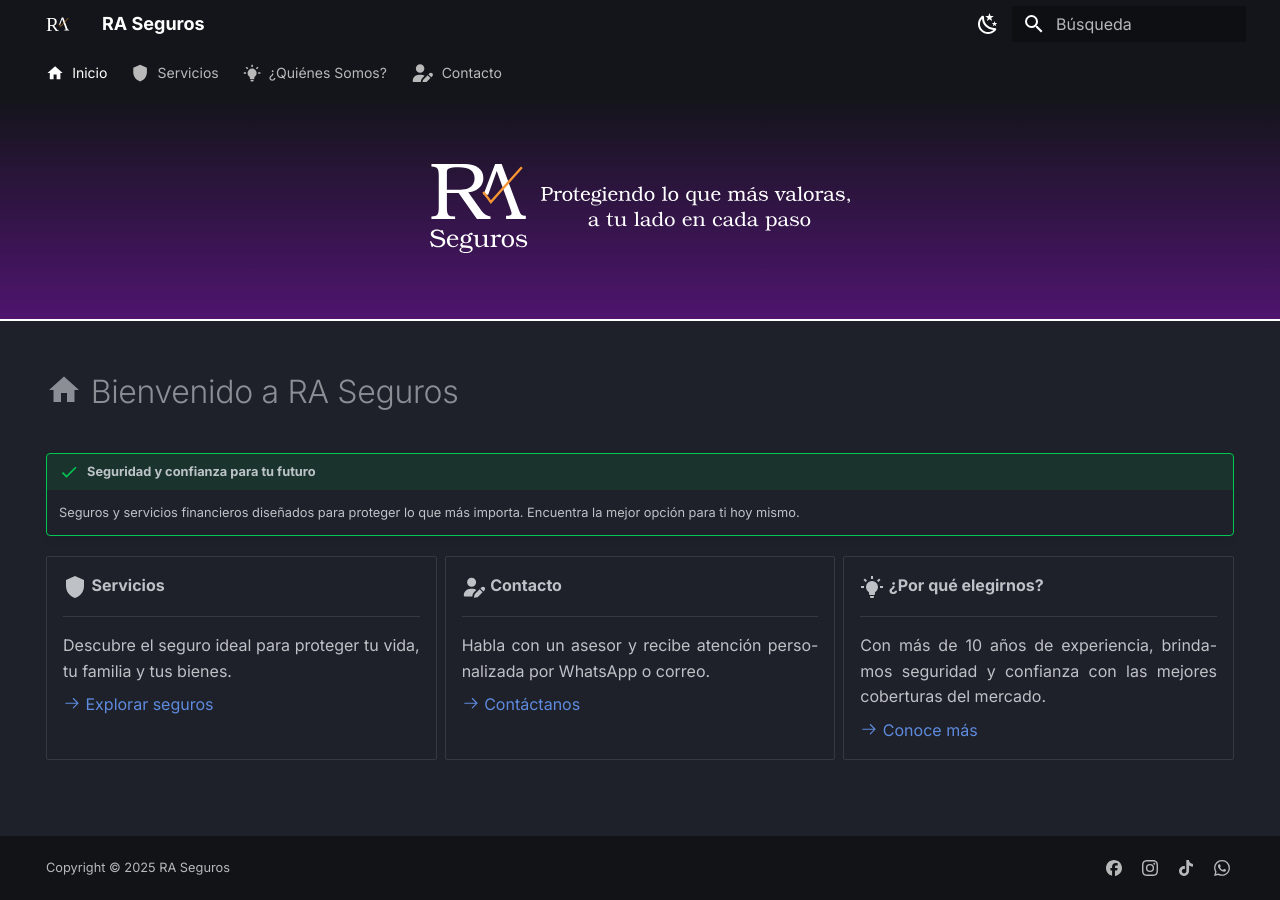
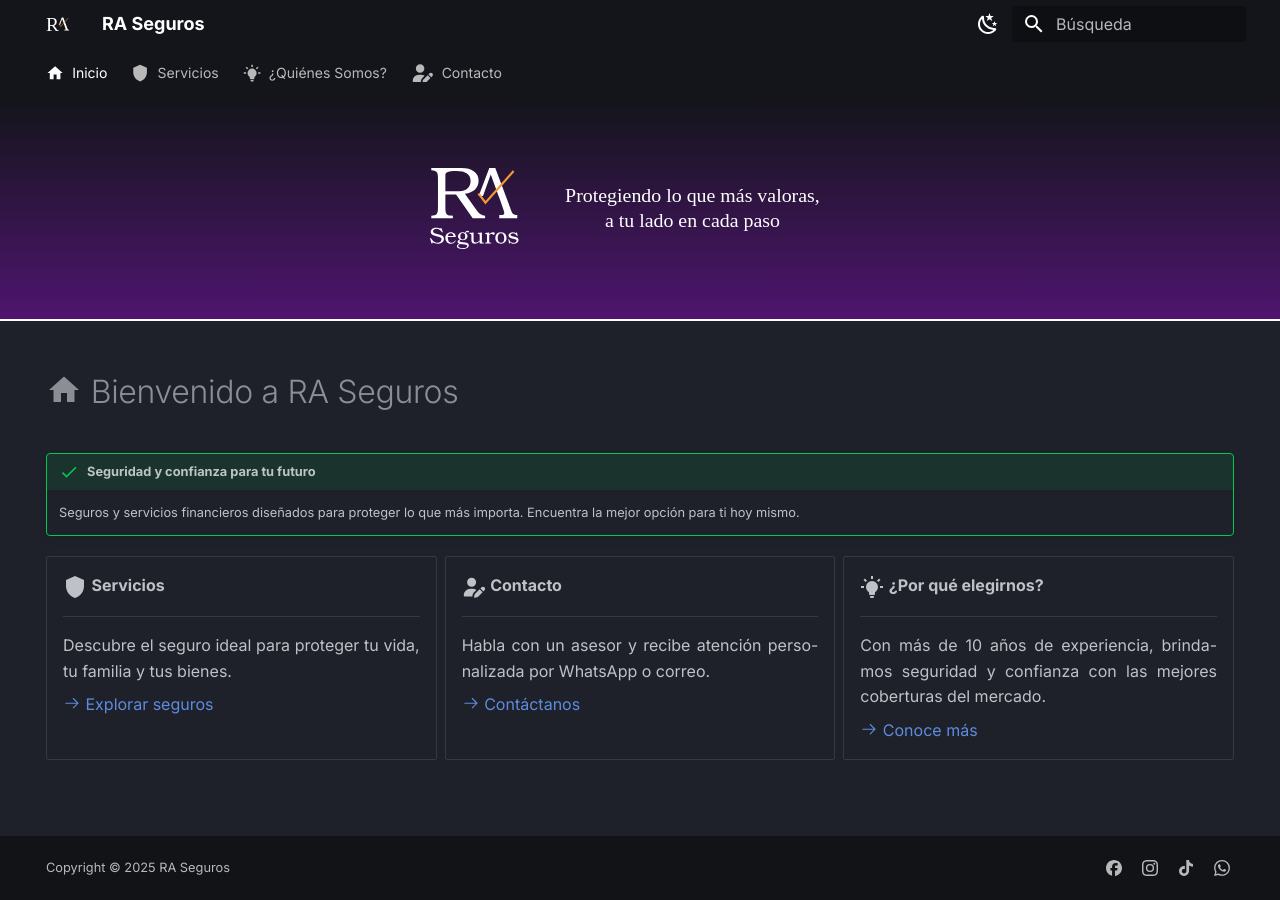
Before and after one commit to rasegurosmx/rasegurosmx.github.io, an MkDocs documentation site: the page built from docs/index.md, in a window 1280 px wide. Built offline with MkDocs 1.6.1 and Material for MkDocs 9.7.7, drawn with Linux system fonts in a browser that asks for light colours; some web fonts are replaced.

Commit message:
fix: typos and redo of landing

```diff
--- a/material/overrides/home.html
+++ b/material/overrides/home.html
@@ -9,7 +9,7 @@
 
     <div class="landing" >
         <div class="logo" >
-            <img src="assets/images/home.svg" alt="logo">
+            <img src="assets/images/home2.svg" alt="logo">
         </div>
     </div>
 
```
Also changed, not shown: docs/assets/images/pages/10_inversion-comp.png, material/overrides/assets/images/home2.svg (added).
